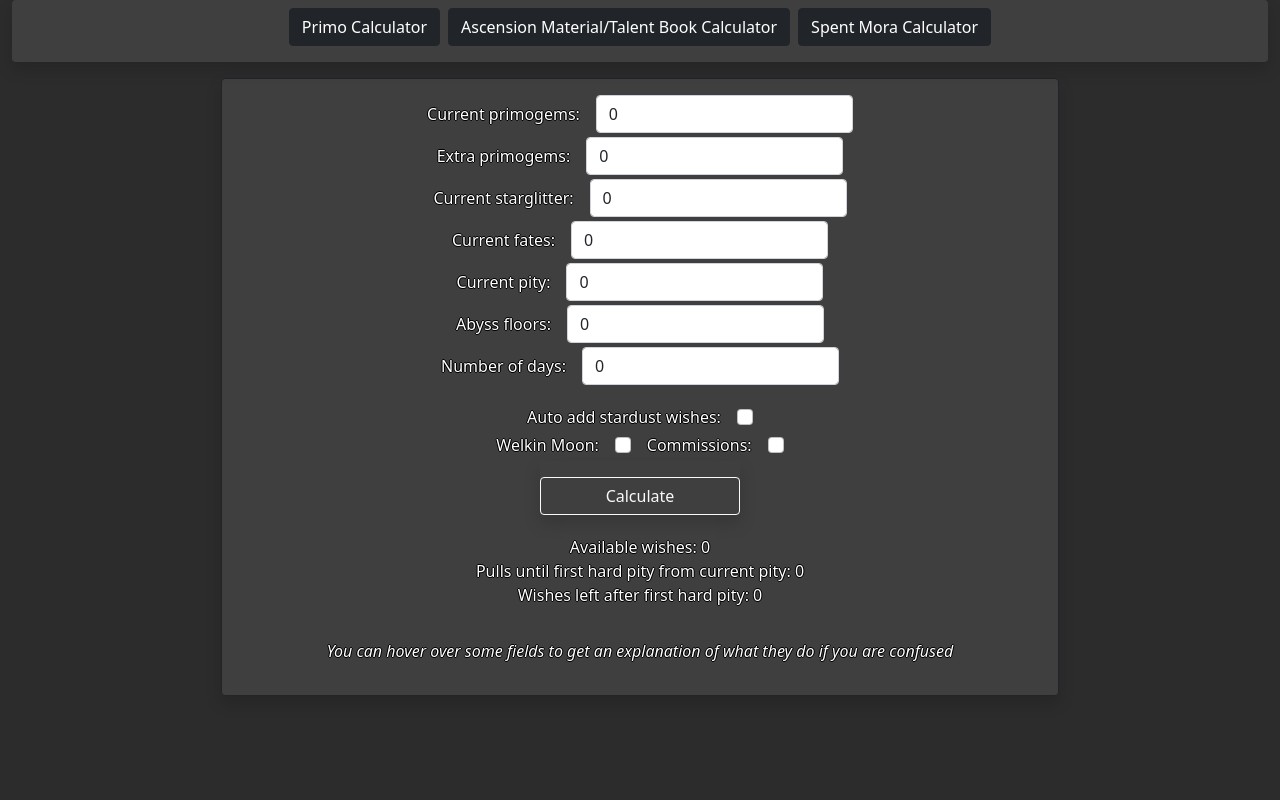
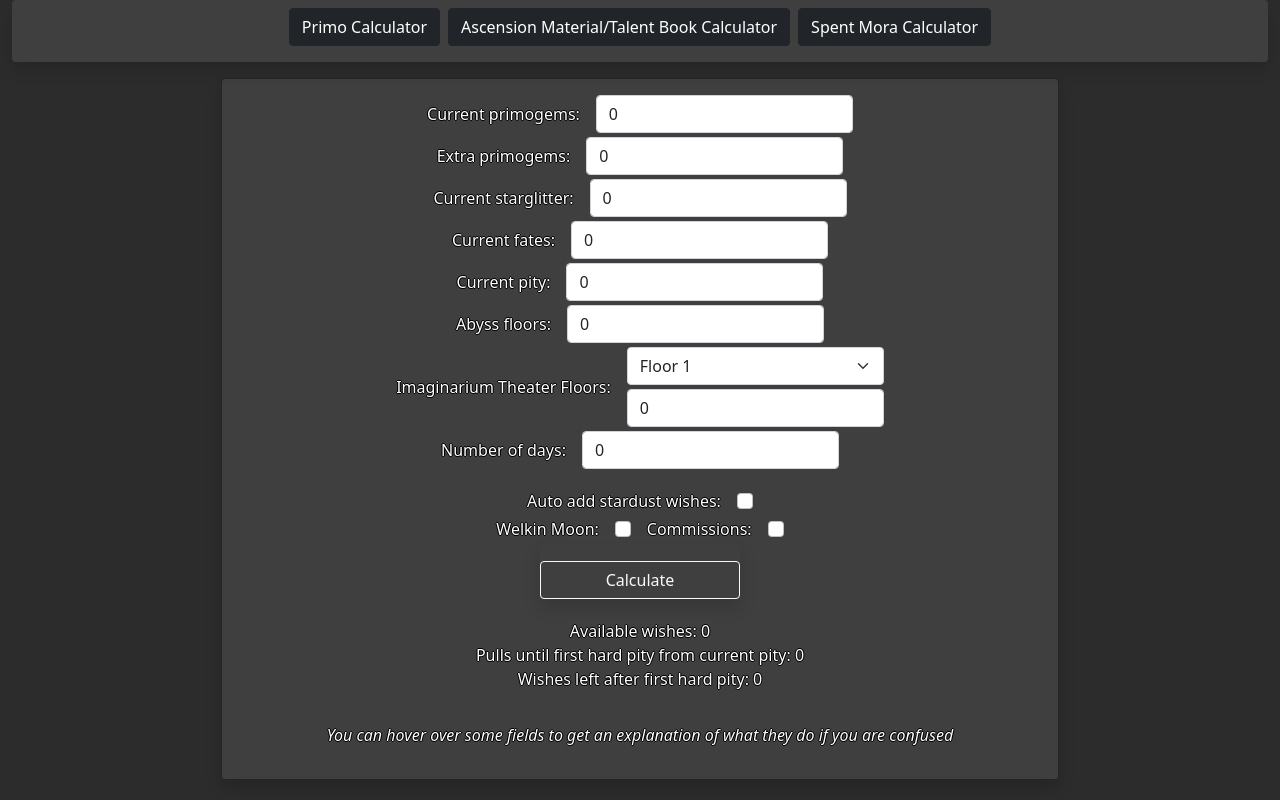
Before and after one commit to NikolaMC/Genshin-Calculators-React, a React (Create React App) app: page / in a window 1280 px wide. Built offline with nearby package versions, Linux system fonts and the light colour scheme.

Commit message:
Added fields for IT and updated weapons.json

```diff
--- a/src/App.js
+++ b/src/App.js
@@ -67,6 +67,8 @@
         currentFates: 0,
         currentPity: 0,
         abyssFloors: 0,
+        theaterAct: 1,
+        theaterActsRepeat: 0,
         days: 0,
         addStardustWishes: false,
         welkin: false,
@@ -82,6 +84,8 @@
     const onChangeHandlerCalcData = (e) => {
         if (e.target.type === "checkbox") {
             setCalcData({ ...calcData, [e.target.name]: e.target.checked });
+        } else if (e.target.name === "theaterAct") {
+            setCalcData({ ...calcData, [e.target.name]: e.target.value})
         } else {
             if (e.target.value === "") {
                 setCalcData({ ...calcData, [e.target.name]: 0 });
@@ -108,12 +112,53 @@
         return wishesToAdd;
     }
 
+    const imaginariumTheaterCalc = () => {
+        let totalPrimosFromTheater = 0;
+
+        switch (+calcData.theaterAct) {
+            case 1:
+                totalPrimosFromTheater += 60;
+                break;
+            case 2:
+                totalPrimosFromTheater += 120;
+                break;
+            case 3:
+                totalPrimosFromTheater += 220;
+                break;
+            case 4:
+                totalPrimosFromTheater += 280;
+                break;
+            case 5:
+                totalPrimosFromTheater += 340;
+                break;
+            case 6:
+                totalPrimosFromTheater += 440;
+                break;
+            case 7:
+                totalPrimosFromTheater += 500;
+                break;
+            case 8:
+                totalPrimosFromTheater += 620;
+                break;
+            case 9:
+                totalPrimosFromTheater += 680;
+                break;
+            case 10:
+                totalPrimosFromTheater += 800;
+                break;
+            default:
+                break;
+        }
+
+        return totalPrimosFromTheater * calcData.theaterActsRepeat;
+    }
+
     const calculateWishes = (e) => {
         e.preventDefault();
 
         let primoSum = 0;
 
-        primoSum += (calcData.currentPrimos + (calcData.abyssFloors * 200)) + ((calcData.currentStarglitter / 5) * 160) + calcData.extraPrimos;
+        primoSum += (calcData.currentPrimos + (calcData.abyssFloors * 200)) + ((calcData.currentStarglitter / 5) * 160) + calcData.extraPrimos + imaginariumTheaterCalc();
 
         if (calcData.welkin && calcData.commissions) {
             primoSum += 150 * calcData.days;
--- a/src/components/PrimoCalculatorInputs.jsx
+++ b/src/components/PrimoCalculatorInputs.jsx
@@ -7,7 +7,7 @@
                 <div className="col-auto">
                     <label htmlFor="current-primos-id" className="col-form-label">Current primogems:</label>
                 </div>
-                <div className="col-auto">
+                <div className="col-10 col-sm-auto">
                     <input type="number" id="current-primos-id" className="form-control" name="currentPrimos" min="0" defaultValue={calcData.currentPrimos} onChange={onChangeHandlerCalcData} />
                 </div>
             </div>
@@ -16,7 +16,7 @@
                 <div className="col-auto">
                     <label htmlFor="extra-primos-id" className="col-form-label">Extra primogems:</label>
                 </div>
-                <div className="col-auto">
+                <div className="col-10 col-sm-auto">
                     <input type="number" id="extra-primos-id" className="form-control" name="extraPrimos" min="0" defaultValue={calcData.extraPrimos} onChange={onChangeHandlerCalcData} />
                 </div>
             </div>
@@ -25,7 +25,7 @@
                 <div className="col-auto">
                     <label htmlFor="current-starglitter-id" className="col-form-label">Current starglitter:</label>
                 </div>
-                <div className="col-auto">
+                <div className="col-10 col-sm-auto">
                     <input type="number" id="current-starglitter-id" className="form-control" name="currentStarglitter" min="0" defaultValue={calcData.currentStarglitter} onChange={onChangeHandlerCalcData} />
                 </div>
             </div>
@@ -34,7 +34,7 @@
                 <div className="col-auto">
                     <label htmlFor="current-fates-id" className="col-form-label">Current fates:</label>
                 </div>
-                <div className="col-auto">
+                <div className="col-10 col-sm-auto">
                     <input type="number" id="current-fates-id" className="form-control" name="currentFates" min="0" defaultValue={calcData.currentFates} onChange={onChangeHandlerCalcData} />
                 </div>
             </div>
@@ -43,7 +43,7 @@
                 <div className="col-auto">
                     <label htmlFor="current-pity-id" className="col-form-label">Current pity:</label>
                 </div>
-                <div className="col-auto">
+                <div className="col-10 col-sm-auto">
                     <input type="number" id="current-pity-id" className="form-control" name="currentPity" min="0" defaultValue={calcData.currentPity} onChange={onChangeHandlerCalcData} />
                 </div>
             </div>
@@ -52,8 +52,29 @@
                 <div className="col-auto">
                     <label htmlFor="abyss-floors-id" className="col-form-label">Abyss floors:</label>
                 </div>
+                <div className="col-10 col-sm-auto">
+                    <input type="number" id="abyss-floors-id" className="form-control" name="abyssFloors" min="0" defaultValue={calcData.abyssFloors} onChange={onChangeHandlerCalcData} />
+                </div>
+            </div>
+
+            <div className="row g-3 align-items-center justify-content-center mb-1" title="Imaginarium Theater acts that you have not yet completed. Select the floor from the dropdown and then enter the number of times it should be counted as cleared in the input box">
                 <div className="col-auto">
-                    <input type="number" id="abyss-floors-id" className="form-control" name="abyssFloors" min="0" defaultValue={calcData.abyssFloors} onChange={onChangeHandlerCalcData} />
+                    <label htmlFor="imaginarium-theater-id" className="col-form-label">Imaginarium Theater Floors:</label>
+                </div>
+                <div className="col-10 col-sm-auto">
+                    <select className="form-select mb-1" id="imaginarium-theater-dropdown-id" name="theaterAct" onChange={onChangeHandlerCalcData}>
+                        <option value="1">Floor 1</option>
+                        <option value="2">Floor 2</option>
+                        <option value="3">Floor 3</option>
+                        <option value="4">Floor 4</option>
+                        <option value="5">Floor 5</option>
+                        <option value="6">Floor 6</option>
+                        <option value="7">Floor 7</option>
+                        <option value="8">Floor 8</option>
+                        <option value="9">Floor 9</option>
+                        <option value="10">Floor 10</option>
+                    </select>
+                    <input type="number" id="imaginarium-theater-id" className="form-control" name="theaterActsRepeat" min="0" defaultValue={calcData.theaterActsRepeat} onChange={onChangeHandlerCalcData} />
                 </div>
             </div>
 
@@ -61,7 +82,7 @@
                 <div className="col-auto">
                     <label htmlFor="days-id" className="col-form-label">Number of days:</label>
                 </div>
-                <div className="col-auto">
+                <div className="col-10 col-sm-auto">
                     <input type="number" id="days-id" className="form-control" name="days" min="0" defaultValue={calcData.days} onChange={onChangeHandlerCalcData} />
                 </div>
             </div>
@@ -70,7 +91,7 @@
                 <div className="col-auto">
                     <label htmlFor="add-stardust-wishes-id" className="form-check-label">Auto add stardust wishes:</label>
                 </div>
-                <div className="col-auto">
+                <div className="col-1 col-sm-auto">
                     <input type="checkbox" id="add-stardust-wishes-id" className="form-check-input" name="addStardustWishes" onChange={onChangeHandlerCalcData} />
                 </div>
             </div>
@@ -79,13 +100,13 @@
                 <div className="col-auto">
                     <label htmlFor="welkin-id" className="form-check-label">Welkin Moon:</label>
                 </div>
-                <div className="col-auto">
+                <div className="col-1 col-sm-auto">
                     <input type="checkbox" id="welkin-id" className="form-check-input" name="welkin" onChange={onChangeHandlerCalcData} />
                 </div>
                 <div className="col-auto">
                     <label htmlFor="commissions-id" className="form-check-label">Commissions:</label>
                 </div>
-                <div className="col-auto">
+                <div className="col-1 col-sm-auto">
                     <input type="checkbox" id="commissions-id" className="form-check-input" name="commissions" onChange={onChangeHandlerCalcData} />
                 </div>
             </div>
--- a/src/components/SpentMoraCalc.jsx
+++ b/src/components/SpentMoraCalc.jsx
@@ -147,7 +147,7 @@
                 <a className='btn btn-outline-light' href='https://genshin.hoyoverse.com/en/news/detail/5763' target="_blank" rel="noreferrer noopener">MiHoYo's official response to Script, Plug-In, and Third-Party Software Issues</a>
             </div>
             <div className="col-md-7 col-lg-8 p-3 g-3 mt-2 mx-auto shadow border border-dark rounded calc-box text-center">
-                <p>Last updated for version 4.7</p>
+                <p>Last updated for version 5.2</p>
                 <UploadFile setFileData={setFileData} />
                 <MoraResults totalUpgradeCost={totalUpgradeCost} setTotalUpgradeCost={setTotalUpgradeCost} totalWeaponUpgradeCost={totalWeaponUpgradeCost}
                     totalCharacterUpgradeCost={totalCharacterUpgradeCost} totalTalentUpgradeCost={totalTalentUpgradeCost} totalArtifactUpgradeCost={totalArtifactUpgradeCost} />
```
Also changed, not shown: public/weapons.json (+17 -0 lines).
